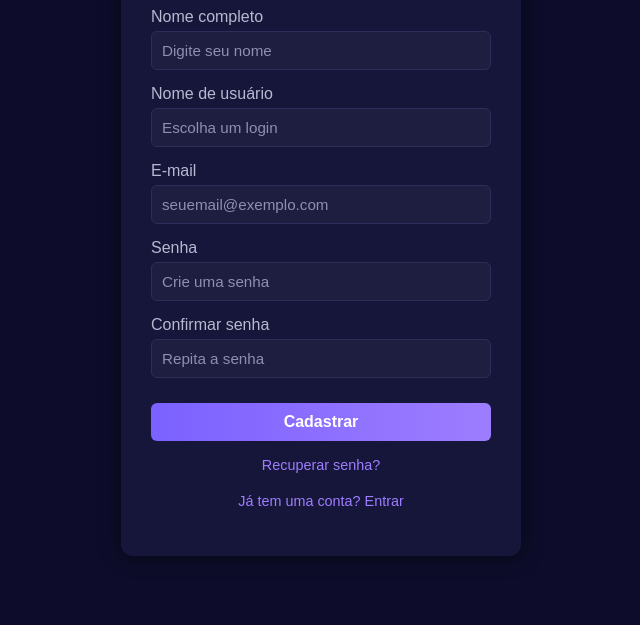
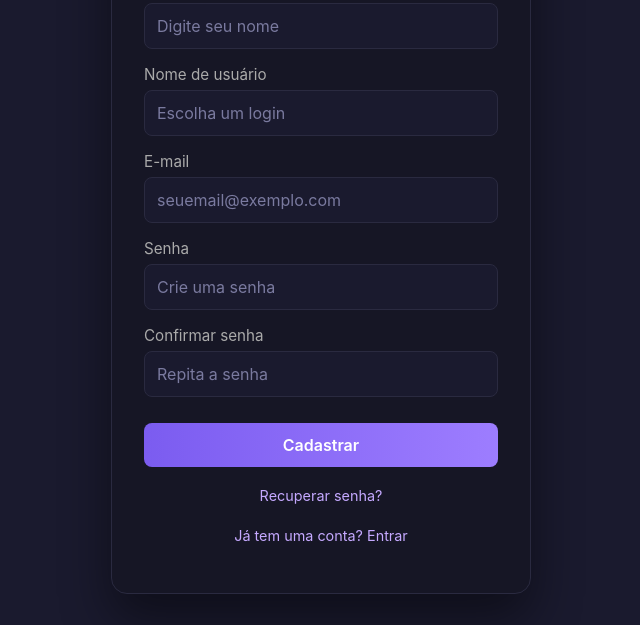
Before and after one commit to Pely001/projetoPI-1.2, a website: page public/registro.html in a window 1280 px wide. Shown: the part 175-800 px from the top of the page, without its empty margins (319-959 px from the left). Drawn offline with Linux system fonts and the light colour scheme.

Commit message:
att erro e css do registro

```diff
--- a/public/js/register.js
+++ b/public/js/register.js
@@ -30,9 +30,7 @@ if (form) {
         throw new Error(data.message || 'Falha ao registrar.');
       }
 
-      localStorage.setItem('authToken', data.token);
-      localStorage.setItem('user', JSON.stringify(data.user));
-      window.location.href = '/';
+      window.location.href = '/login';
     } catch (error) {
       messageBox.textContent = error.message;
     }
--- a/public/style-registro.css
+++ b/public/style-registro.css
@@ -2,102 +2,104 @@
 
 * {
   box-sizing: border-box;
-  font-family: 'Poppins', sans-serif;
+  font-family: 'Inter', sans-serif;
 }
 
 body {
-  background-color: #0d0d2b;
+  background-color: #1a1a2e;
   height: 100vh;
   display: flex;
   justify-content: center;
   align-items: center;
   margin: 0;
+  color: #e0e0e0;
 }
 
 .container {
-  background-color: #16163a;
-  padding: 30px;
-  border-radius: 12px;
-  box-shadow: 0 0 20px rgba(0, 0, 0, 0.6);
+  background-color: #161625;
+  padding: 32px;
+  border-radius: 16px;
+  box-shadow: 0 25px 50px rgba(0, 0, 0, 0.45);
   width: 100%;
-  max-width: 400px;
+  max-width: 420px;
+  border: 1px solid #2a2a40;
 }
 
 h1 {
   text-align: center;
-  color: #a27bff;
-  margin-bottom: 25px;
+  color: #7b5cf0;
+  margin-bottom: 28px;
   font-weight: 600;
 }
 
 .input-group {
-  margin-bottom: 15px;
+  margin-bottom: 16px;
 }
 
 label {
   display: block;
-  margin-bottom: 5px;
-  color: #b8b8d1;
+  margin-bottom: 6px;
+  color: #aaa;
+  font-size: 0.95rem;
 }
 
 input {
   width: 100%;
-  padding: 10px;
-  background-color: #1e1e40;
-  border: 1px solid #2d2d5a;
-  border-radius: 6px;
+  padding: 12px;
+  background-color: #1a1a2e;
+  border: 1px solid #2a2a40;
+  border-radius: 8px;
   color: #fff;
-  font-size: 0.95em;
+  font-size: 1rem;
 }
 
 input::placeholder {
-  color: #8f8fb1;
+  color: #7a7a9f;
 }
 
 input:focus {
   outline: none;
-  border-color: #a27bff;
-  box-shadow: 0 0 6px #a27bff60;
+  border-color: #7b5cf0;
+  box-shadow: 0 0 10px rgba(123, 92, 240, 0.45);
 }
 
 button {
   width: 100%;
-  padding: 10px;
-  background: linear-gradient(90deg, #7b61ff, #9d7dff);
-  color: white;
+  padding: 12px;
+  background: linear-gradient(90deg, #7b5cf0, #9d7dff);
+  color: #fff;
   border: none;
-  border-radius: 6px;
+  border-radius: 8px;
   cursor: pointer;
-  font-weight: bold;
-  font-size: 1em;
-  transition: all 0.3s ease;
+  font-weight: 600;
+  font-size: 1rem;
+  transition: transform 0.2s ease, box-shadow 0.2s ease;
   margin-top: 10px;
 }
 
 button:hover {
   transform: translateY(-2px);
-  box-shadow: 0 4px 15px rgba(162, 123, 255, 0.4);
+  box-shadow: 0 10px 25px rgba(123, 92, 240, 0.3);
 }
 
-/* Novo estilo para o link de recuperação */
 .recuperar-senha {
   text-align: center;
-  margin-top: 15px;
+  margin-top: 18px;
 }
 
 .recuperar-senha a {
-  color: #9d7dff;
+  color: #c5a9ff;
   text-decoration: none;
   font-size: 0.9em;
   transition: color 0.3s ease;
 }
 
 .recuperar-senha a:hover {
-  color: #c5a9ff;
+  color: #fff;
 }
 
 .mensagem {
   text-align: center;
-  margin-top: 15px;
-  font-weight: bold;
+  margin-top: 16px;
+  font-weight: 600;
 }
```
Also changed, not shown: 1 other file.
